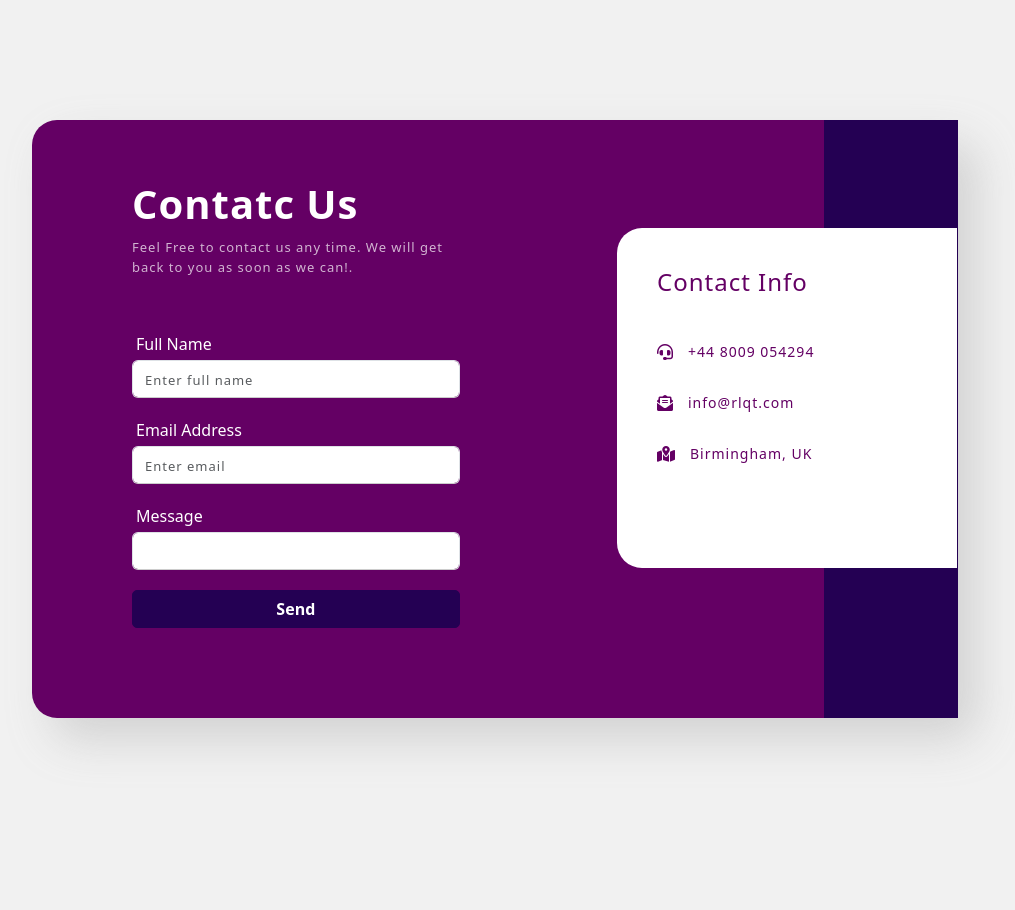
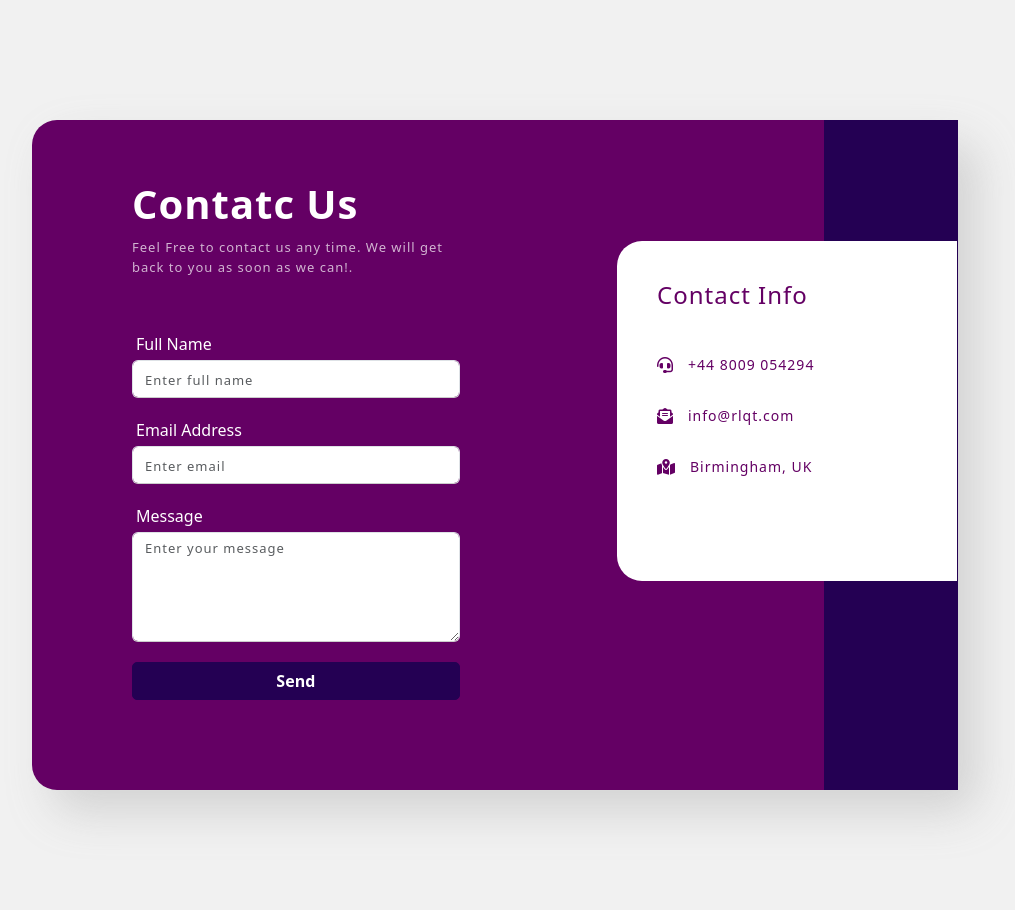
Before and after one commit to ManeendraReddy/Dissertation-Project-Tool, a Flask app: page /contact-us in a window 1280 px wide. Shown: the whole page, without its empty margins (145-1160 px from the left). Before the commit the page ends 746 px from the top, so only its background shows below. Run offline with Flask 3, Linux system fonts and the light colour scheme.

Commit message:
contact us form is modified.

```diff
--- a/main.py
+++ b/main.py
@@ -7,7 +7,7 @@ from werkzeug.security import generate_password_hash, check_password_hash
 from website import create_app
 from flask_login import current_user, login_required
 import random
-from website.models import Poll, PollOption, Session, User, db, Question
+from website.models import ContactFormSubmission, Poll, PollOption, Session, User, db, Question
 from werkzeug.utils import secure_filename
 
 app = create_app()
@@ -316,5 +316,25 @@ def undislike_post(post_id):
     return jsonify({'success': False, 'error': 'Post not found'}), 404
 
 
+@app.route('/contact', methods=['GET', 'POST'])
+def contact():
+    if request.method == 'POST':
+        full_name = request.form.get('name')
+        email = request.form.get('email')
+        message = request.form.get('message')
+
+        if full_name and email and message:
+            new_contact = ContactFormSubmission(full_name=full_name, email=email, message=message)
+            db.session.add(new_contact)
+            db.session.commit()
+            flash('Your message has been sent successfully!', 'success')
+            return redirect(url_for('contact'))
+
+        else:
+            flash(('danger', 'Please fill in all fields!'))
+
+    return render_template('contactus.html')
+
+
 if __name__ == '__main__':
     app.run(debug=True)
--- a/website/templates/contactus.html
+++ b/website/templates/contactus.html
@@ -26,9 +26,18 @@
         <h3>Contatc Us</h3>
         <p>Feel Free to contact us any time. We will get back to you as soon as we can!.</p>
 
+        {% with messages = get_flashed_messages(with_categories=true) %}
+        {% if messages %}
+          <div class="alert alert-{{ messages[0][0] }} mt-2" role="alert">
+            {{ messages[0][1] }}
+          </div>
+        {% endif %}
+      {% endwith %}
+
+      <form action="{{ url_for('contact') }}" method="POST">
           <div class="form-group">
               <label for="name">Full Name</label>
-            <input type="name" class="form-control" id="name" name="name" placeholder="Enter full name" required />
+              <input type="text" class="form-control" id="name" name="name" placeholder="Enter full name" required />
           </div>
 
           <div class="form-group">
@@ -38,12 +47,13 @@
 
           <div class="form-group">
               <label for="message">Message</label>
-            <input type="message" class="form-control" id="message" name="message" placeholder="" required />
+              <textarea class="form-control" id="message" name="message" placeholder="Enter your message" rows="4" required></textarea>
           </div>
 
           <div class="button-container">
               <button type="submit" class="btn btn-primary">Send</button>
           </div>
+      </form>
 
     </div>
     </div>
```
Also changed, not shown: website/models.py (+10 -0 lines), instance/database.db. Lines whose indentation alone changed are shown as unchanged.
